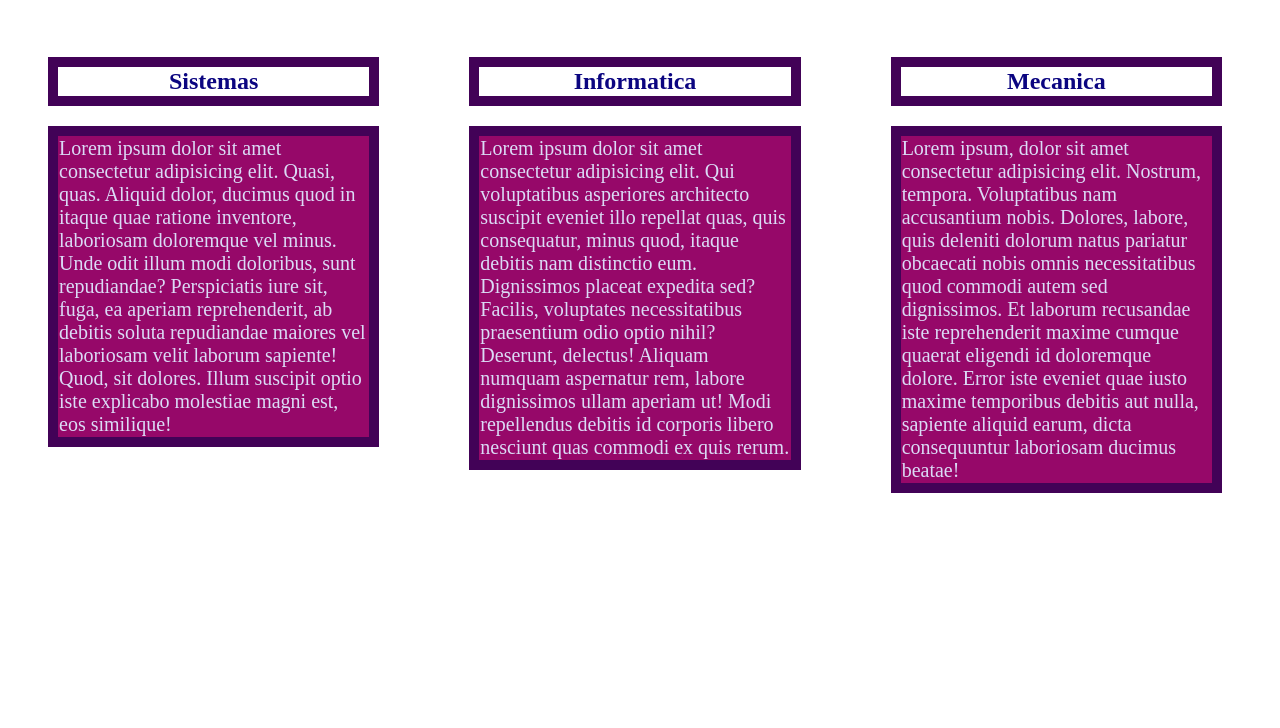
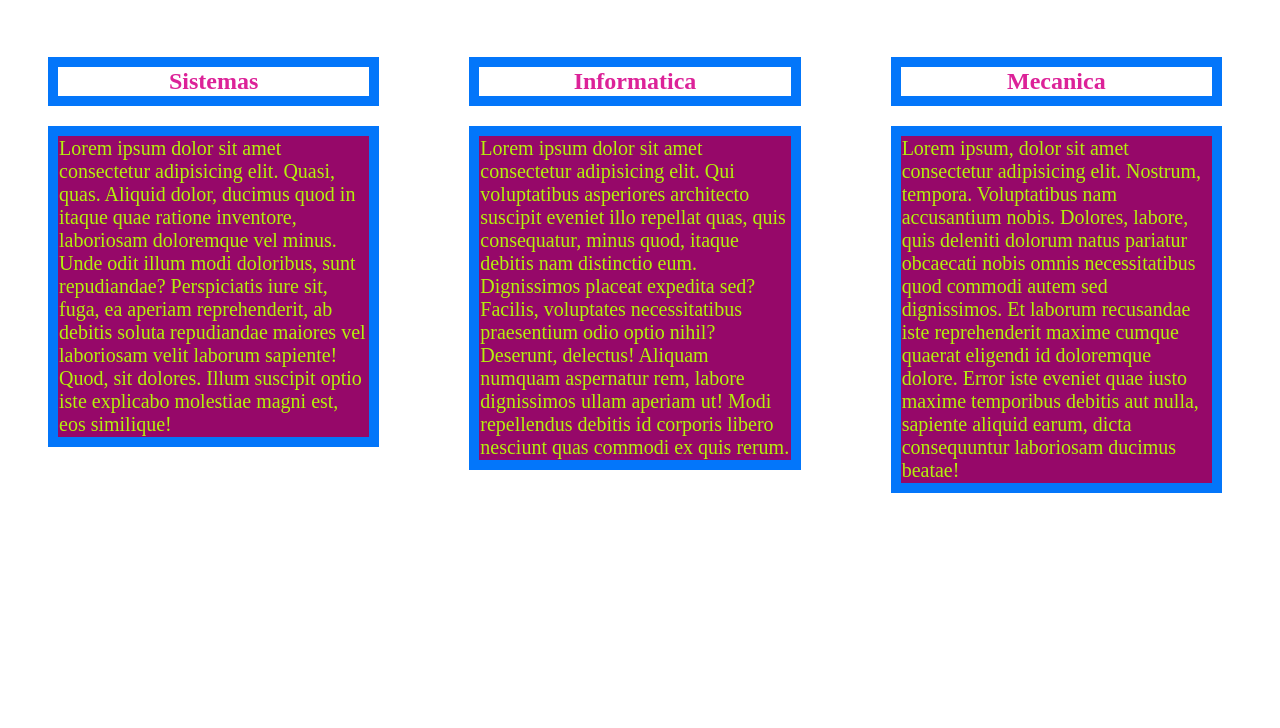
Before and after one commit to Enriquedejesus/PruebaSass, a plain HTML site: page index.html in a window 1280 px wide. Shown: the part 72-800 px from the top of the page. Drawn offline with Linux system fonts and the light colour scheme.

Commit message:
modificacion

```diff
--- a/sass/stlye.scss
+++ b/sass/stlye.scss
@@ -1,10 +1,10 @@
-$color_h1: rgb(10, 166, 166);
-$colorh2:rgb(11, 5, 128);
-$color_letra:rgb(219, 219, 246);
+$color_h1: rgb(36, 204, 64);
+$colorh2:rgb(220, 34, 152);
+$color_letra:rgb(179, 240, 12);
 $color_fondo_parrafo: rgb(150, 8, 105);
 
 $padding_size:40px;
-$color_margen:rgb(66, 2, 87);
+$color_margen:rgb(3, 118, 250);
 $ancho_margen:10px;
 $tipo_letra: 'Times New Roman', Times, serif;
 $tipo_letra2:Arial, Helvetica, sans-serif;
```
Also changed, not shown: sass/stlye.css, 1 other file.
